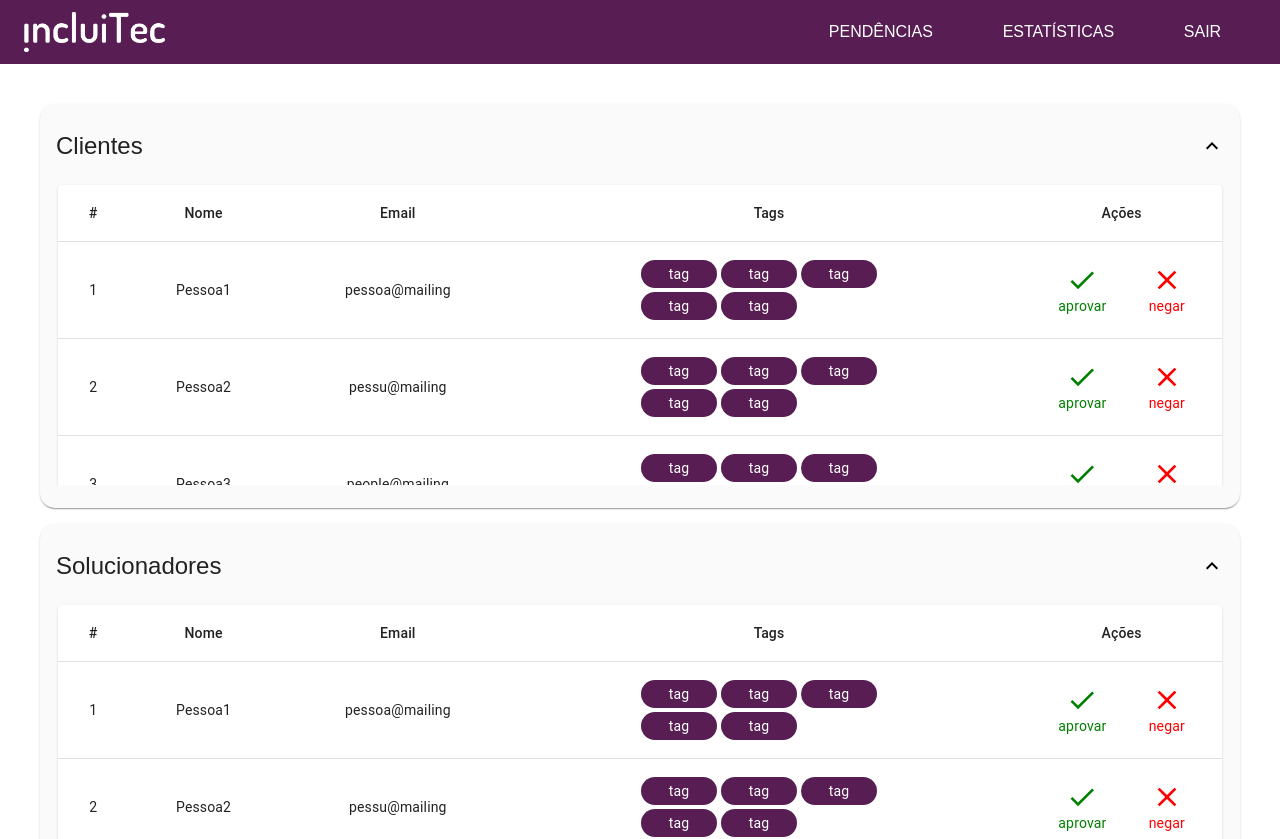
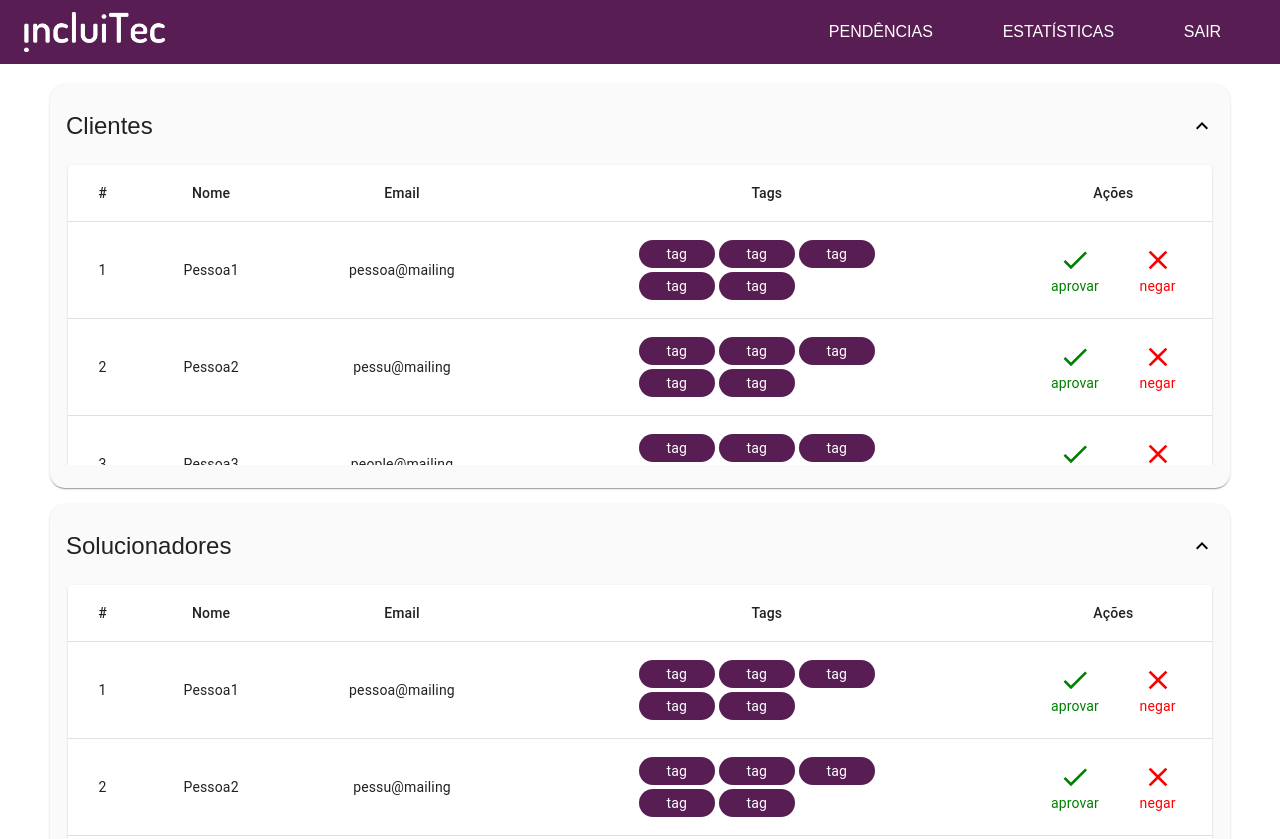
Before and after one commit to IncluiTech/incluitech-frontend, a React (Create React App) app: page / in a window 1280 px wide. Shown: the top 839 px of the page. Built offline with nearby package versions, Linux system fonts and the light colour scheme.

Commit message:
Fix Screen padding.

```diff
--- a/src/App.scss
+++ b/src/App.scss
@@ -8,5 +8,5 @@ body {
 }
 
 .Screen {
-  padding: 40px;
+  padding: 20px 50px;
 }
```
